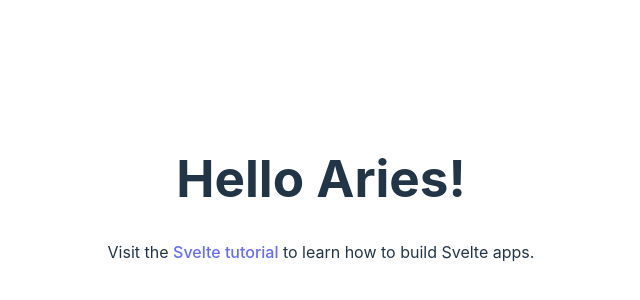
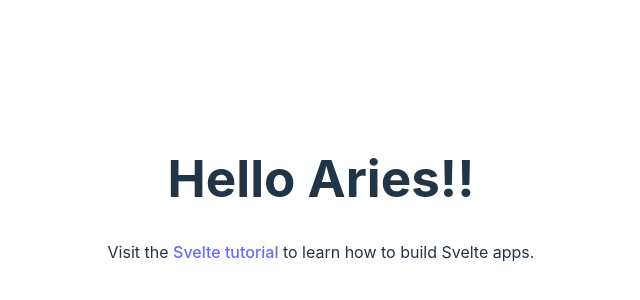
Before and after one commit to ariesaviles/tiny, a Svelte app: page / in a window 1280 px wide. Shown: the part 202-502 px from the top of the page, without its empty margins (319-959 px from the left). Built offline with nearby package versions, Linux system fonts and the light colour scheme.

Commit message:
troubleshooting

```diff
--- a/src/App.svelte
+++ b/src/App.svelte
@@ -10,6 +10,6 @@
 <TailwindCss/>
 
 <main>
-  <h1 class="py-8 px-4 border border-indigo-900 shadow-lg">Hello {name}!</h1>
+  <h1 class="py-8 px-4 border border-indigo-900 shadow-lg">Hello {name}!!</h1>
   <p>Visit the <a href="https://svelte.dev/tutorial">Svelte tutorial</a> to learn how to build Svelte apps.</p>
 </main>
```
